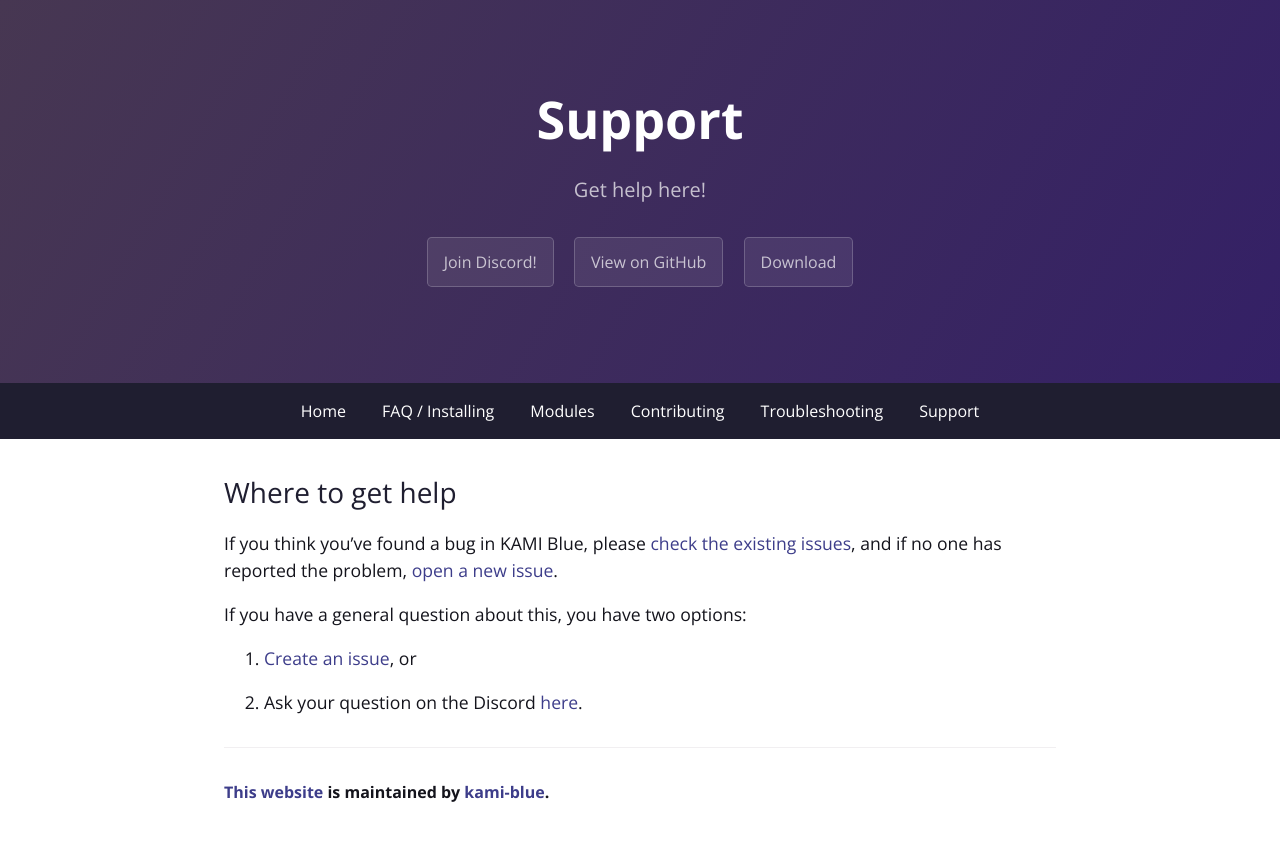
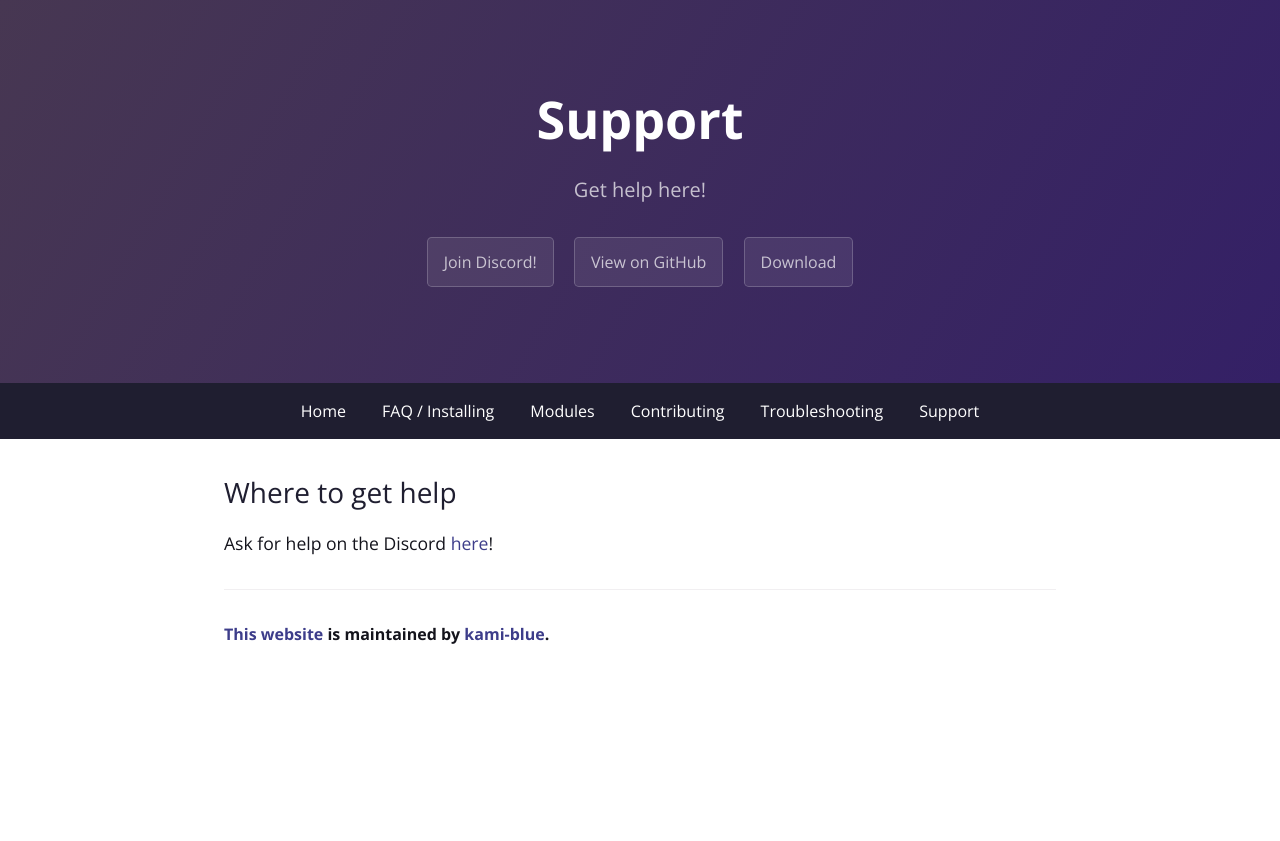
Before and after one commit to kami-blue/website, a Jekyll site: the page built from support.md, in a window 1280 px wide. Shown: the top 841 px of the page. Built offline with Jekyll 4.4.1, drawn with Linux system fonts in a browser that asks for light colours.

Commit message:
updated /support

```diff
--- a/support.md
+++ b/support.md
@@ -6,10 +6,4 @@ description: Get help here!
 
 ## Where to get help
 
-If you think you've found a bug in KAMI Blue, please [check the existing issues]({{ site.github.repository_url }}/issues/), and if no one has reported the problem, [open a new issue]({{ site.github.repository_url }}/issues/new/choose).
-
-If you have a general question about this, you have two options:
-
-1. [Create an issue]({{ site.github.repository_url }}/issues/new/choose), or
-
-2. Ask your question on the Discord [here]({{ site.discord_url }}).
+Ask for help on the Discord [here]({{ site.discord_url }})!
```
